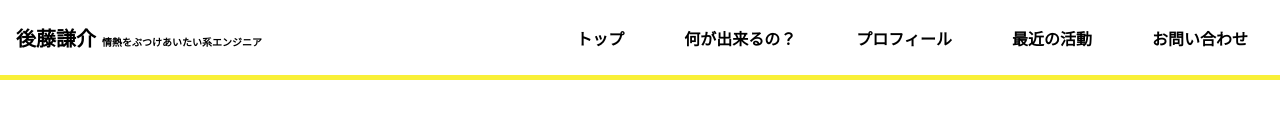
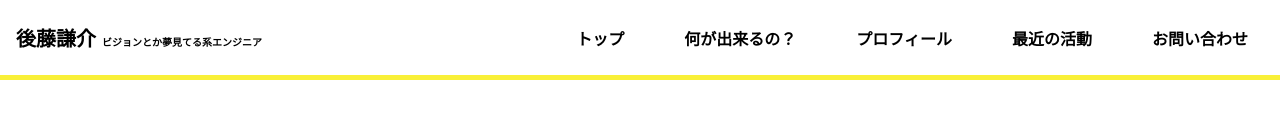
Before and after one commit to kensukegoto/self-intorduction--nuxt, a Nuxt app: page / in a window 1280 px wide. Shown: the top 137 px of the page. Built offline with nearby package versions, Linux system fonts and the light colour scheme.

Commit message:
CHN  コピー変更

```diff
--- a/components/component/c-title.vue
+++ b/components/component/c-title.vue
@@ -1,7 +1,7 @@
 <template>
   <h1 class="c-title" v-kensuke-click>
     <!-- nameは必ず変数名 -->
-    <b v-hello-arg:後藤謙介="name">後藤謙介</b><span @click="fire">情熱をぶつけあいたい系エンジニア</span>
+    <b v-hello-arg:後藤謙介="name">後藤謙介</b><span @click="fire">ビジョンとか夢見てる系エンジニア</span>
   </h1>
 </template>
 
```
